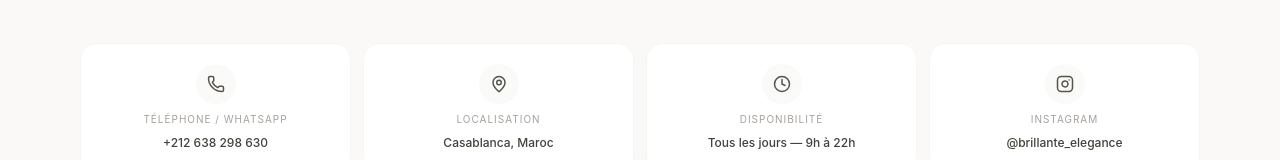
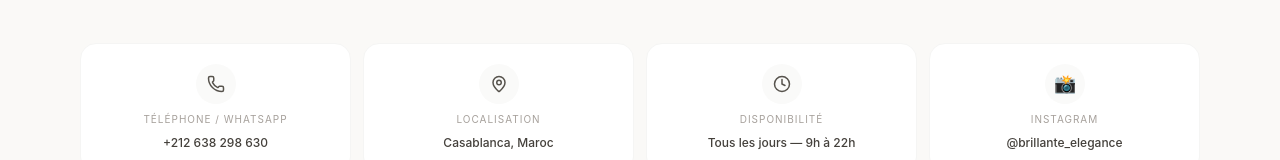
Before and after one commit to aymantabissi/brillante-elegance-frontend, a React (Vite) app: page /contact in a window 1280 px wide. Shown: the part 378-538 px from the top of the page. Built offline with nearby package versions, Linux system fonts and the light colour scheme; no server answers.

Commit message:
francais page contact et about us

```diff
--- a/src/pages/ContactPage.jsx
+++ b/src/pages/ContactPage.jsx
@@ -1,6 +1,6 @@
 import { useState } from 'react'
 import { Link } from 'react-router-dom'
-import { MapPin, Phone, Clock, Instagram } from 'lucide-react'
+import { MapPin, Phone, Clock } from 'lucide-react'
 
 const WHATSAPP_NUMBER = '212638298630'
 const INSTAGRAM_URL   = 'https://www.instagram.com/brillante_elegance'
@@ -52,7 +52,7 @@ export default function ContactPage() {
       link: null,
     },
     {
-      icon: <Instagram size={18} />,
+      icon: <span className="text-lg">📸</span>,
       title: 'Instagram',
       value: '@brillante_elegance',
       link: INSTAGRAM_URL,
```
